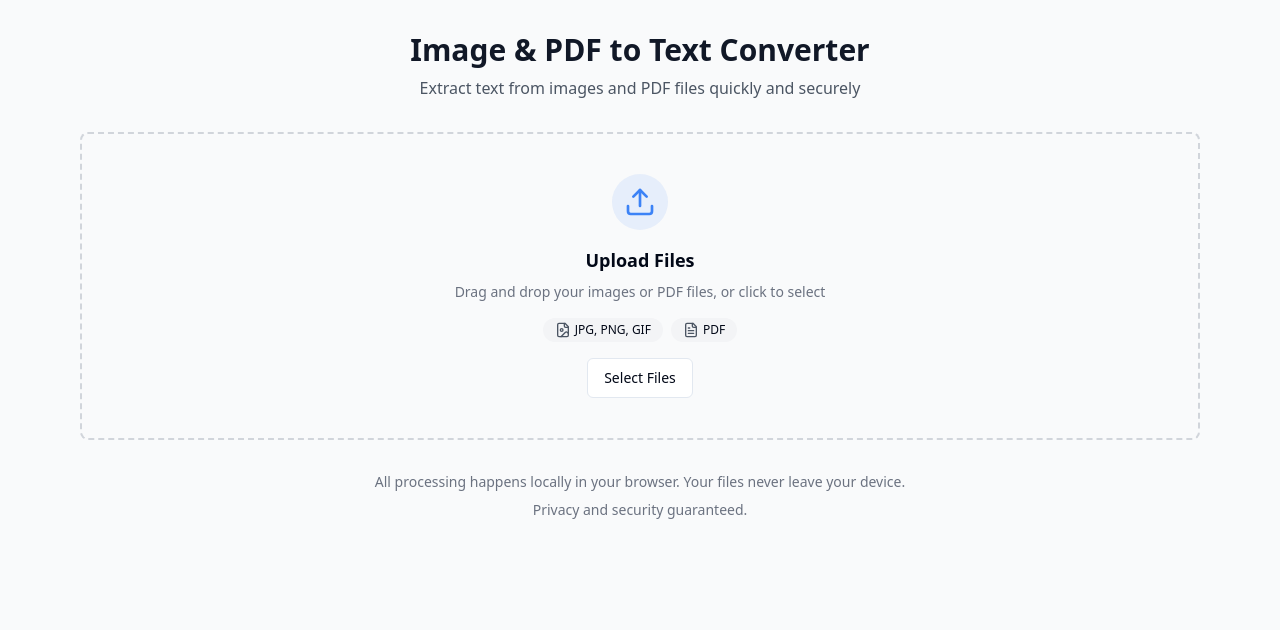
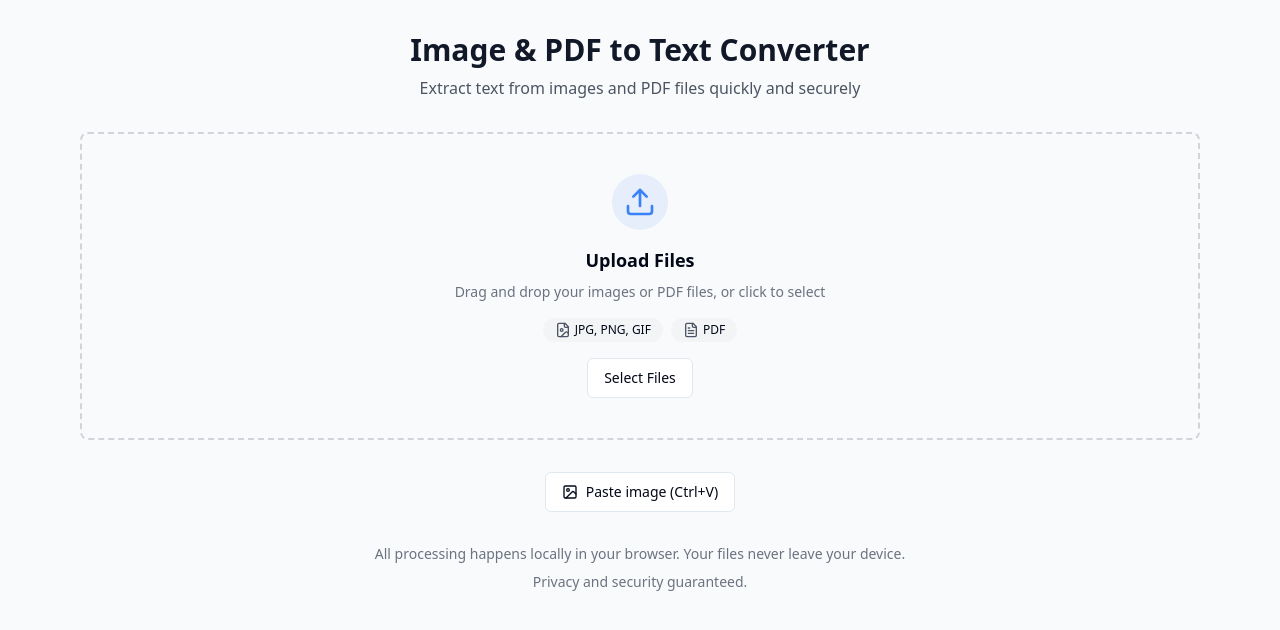
Before and after one commit to SNR9/textifyit, a React (Vite) app: page / in a window 1280 px wide. Shown: the top 630 px of the page. Built offline with nearby package versions, Linux system fonts and the light colour scheme.

Commit message:
Add image pasting feature
Implement image pasting functionality for file uploads.

```diff
--- a/src/components/FileUpload.tsx
+++ b/src/components/FileUpload.tsx
@@ -3,13 +3,15 @@ import React, { useCallback, useState } from 'react';
 import { FileImage, FileText, Upload } from 'lucide-react';
 import { Button } from '@/components/ui/button';
 import { toast } from 'sonner';
+import ImagePaste from './ImagePaste';
 
 interface FileUploadProps {
   onFileSelect: (files: File[]) => void;
+  onImagePaste: (blob: Blob) => void;
   isProcessing: boolean;
 }
 
-const FileUpload: React.FC<FileUploadProps> = ({ onFileSelect, isProcessing }) => {
+const FileUpload: React.FC<FileUploadProps> = ({ onFileSelect, onImagePaste, isProcessing }) => {
   const [isDragging, setIsDragging] = useState(false);
 
   const handleDragOver = useCallback((e: React.DragEvent<HTMLDivElement>) => {
@@ -57,6 +59,7 @@ const FileUpload: React.FC<FileUploadProps> = ({ onFileSelect, isProcessing }) =
   };
 
   return (
+    <div className="space-y-4">
       <div
         className={`dropzone ${isDragging ? 'dropzone-active' : 'border-gray-300'} ${isProcessing ? 'opacity-50 pointer-events-none' : ''}`}
         onDragOver={handleDragOver}
@@ -97,6 +100,11 @@ const FileUpload: React.FC<FileUploadProps> = ({ onFileSelect, isProcessing }) =
           </label>
         </div>
       </div>
+
+      <div className="flex justify-center">
+        <ImagePaste onImagePaste={onImagePaste} isProcessing={isProcessing} />
+      </div>
+    </div>
   );
 };
 
--- /dev/null
+++ b/src/components/ImagePaste.tsx
@@ -0,0 +1,60 @@
+
+import React, { useCallback, useEffect } from 'react';
+import { ImageIcon } from 'lucide-react';
+import { Button } from '@/components/ui/button';
+import { toast } from 'sonner';
+
+interface ImagePasteProps {
+  onImagePaste: (file: Blob) => void;
+  isProcessing: boolean;
+}
+
+const ImagePaste: React.FC<ImagePasteProps> = ({ onImagePaste, isProcessing }) => {
+  const handlePaste = useCallback(async (event: ClipboardEvent) => {
+    if (isProcessing) return;
+
+    const items = event.clipboardData?.items;
+    if (!items) return;
+
+    for (let i = 0; i < items.length; i++) {
+      if (items[i].type.indexOf('image') !== -1) {
+        const blob = items[i].getAsFile();
+        if (blob) {
+          event.preventDefault();
+          onImagePaste(blob);
+          toast.info('Image pasted', {
+            description: 'Processing pasted image...',
+          });
+          break;
+        }
+      }
+    }
+  }, [onImagePaste, isProcessing]);
+
+  useEffect(() => {
+    document.addEventListener('paste', handlePaste);
+    return () => {
+      document.removeEventListener('paste', handlePaste);
+    };
+  }, [handlePaste]);
+
+  const handleButtonClick = () => {
+    toast.info('Paste shortcut', {
+      description: 'Press Ctrl+V or Cmd+V to paste an image from your clipboard.',
+    });
+  };
+
+  return (
+    <Button
+      variant="outline"
+      className="flex items-center gap-2 mt-4"
+      onClick={handleButtonClick}
+      disabled={isProcessing}
+    >
+      <ImageIcon className="w-4 h-4" />
+      <span>Paste image (Ctrl+V)</span>
+    </Button>
+  );
+};
+
+export default ImagePaste;
--- a/src/pages/Index.tsx
+++ b/src/pages/Index.tsx
@@ -1,3 +1,4 @@
+
 import React, { useState } from 'react';
 import FileUpload from '@/components/FileUpload';
 import TextResult from '@/components/TextResult';
@@ -51,6 +52,37 @@ const Index = () => {
     }
   };
 
+  const handleImagePaste = async (blob: Blob) => {
+    setProcessing(true);
+    setResults([]);
+    setCurrentFile('Pasted Image');
+    setProgress(0);
+
+    try {
+      toast.info('Processing pasted image', {
+        description: 'Text extraction started.'
+      });
+
+      const result = await processFile(blob, (progressValue) => {
+        setProgress(progressValue);
+      }, 'Pasted Image');
+
+      setResults([result]);
+
+      toast.success('Completed processing', {
+        description: 'Text extraction finished.'
+      });
+    } catch (error) {
+      console.error('Error processing pasted image:', error);
+      toast.error('Error processing pasted image', {
+        description: 'There was an error extracting text from the pasted image.'
+      });
+    } finally {
+      setProcessing(false);
+      setCurrentFile('');
+    }
+  };
+
   return (
     <div className="min-h-screen bg-gray-50 py-8">
       <div className="container px-4 mx-auto max-w-6xl">
@@ -64,6 +96,7 @@ const Index = () => {
         <div className="mb-8">
           <FileUpload
             onFileSelect={handleFileSelect}
+            onImagePaste={handleImagePaste}
             isProcessing={processing}
           />
         </div>
--- a/src/services/ocrService.ts
+++ b/src/services/ocrService.ts
@@ -1,3 +1,4 @@
+
 import { createWorker } from 'tesseract.js';
 import * as PDFJS from 'pdfjs-dist';
 import { GlobalWorkerOptions } from 'pdfjs-dist';
@@ -18,7 +19,7 @@ export const extractTextFromImage = async (
   onProgress?: (progress: number) => void
 ): Promise<ExtractionResult> => {
   try {
-    // Create worker with progress tracking
+    // Create worker with correct progress tracking
     const worker = await createWorker({
       logger: m => {
         if (onProgress && m.progress !== undefined) {
@@ -93,16 +94,20 @@ export const extractTextFromPDF = async (
   }
 };
 
-// Process files based on their type
+// Process a Blob or File
 export const processFile = async (
-  file: File,
-  onProgress?: (progress: number) => void
+  file: File | Blob,
+  onProgress?: (progress: number) => void,
+  fileName?: string
 ): Promise<ExtractionResult> => {
-  if (file.type.startsWith('image/')) {
-    return extractTextFromImage(file, onProgress);
-  } else if (file.type === 'application/pdf') {
-    return extractTextFromPDF(file, onProgress);
+  // Convert Blob to File if needed
+  const fileObj = file instanceof File ? file : new File([file], fileName || 'pasted-image.png', { type: file.type });
+
+  if (fileObj.type.startsWith('image/')) {
+    return extractTextFromImage(fileObj, onProgress);
+  } else if (fileObj.type === 'application/pdf') {
+    return extractTextFromPDF(fileObj, onProgress);
   } else {
-    throw new Error(`Unsupported file type: ${file.type}`);
+    throw new Error(`Unsupported file type: ${fileObj.type}`);
   }
 };
```
Lines whose indentation alone changed are shown as unchanged.
